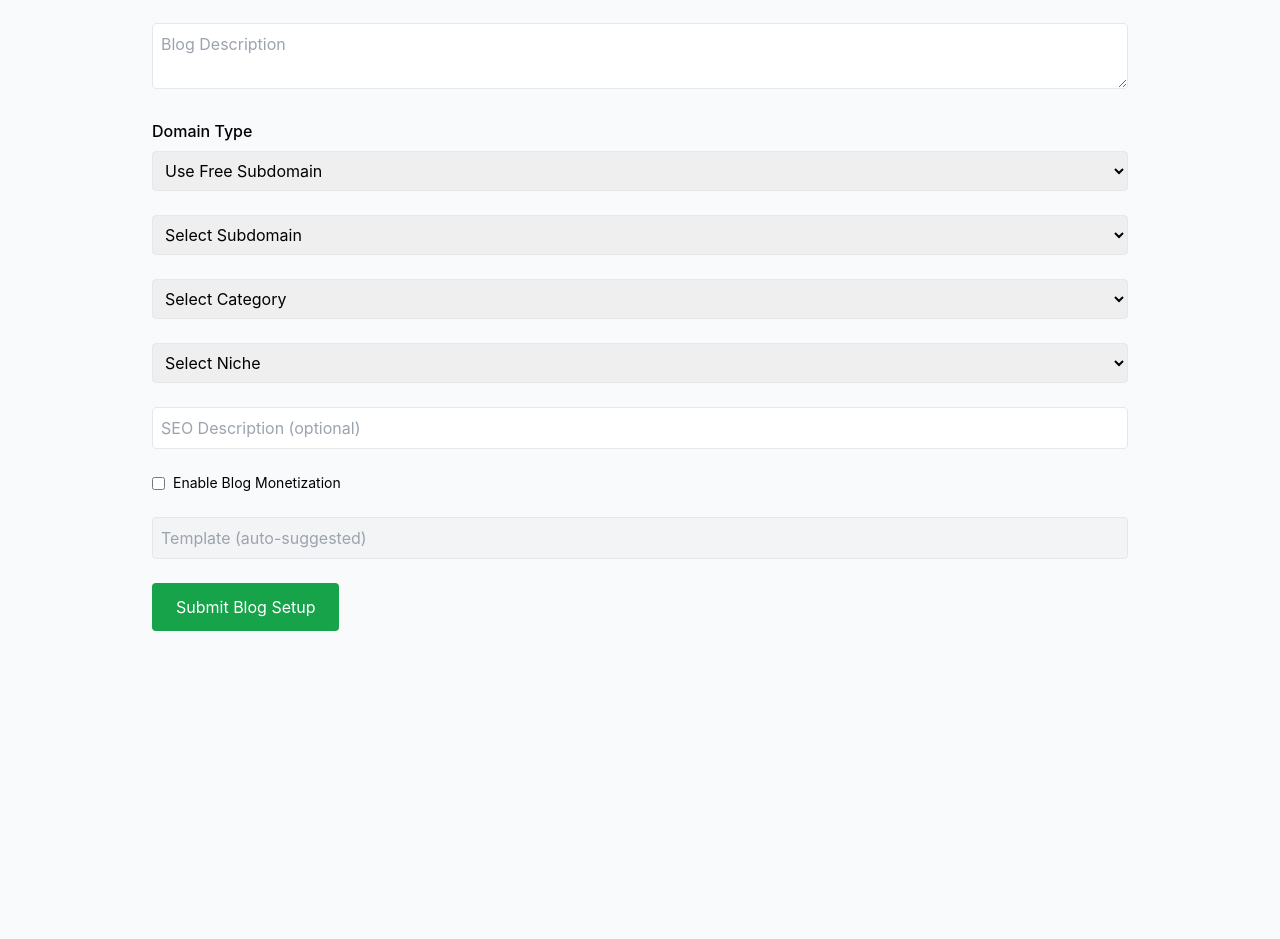
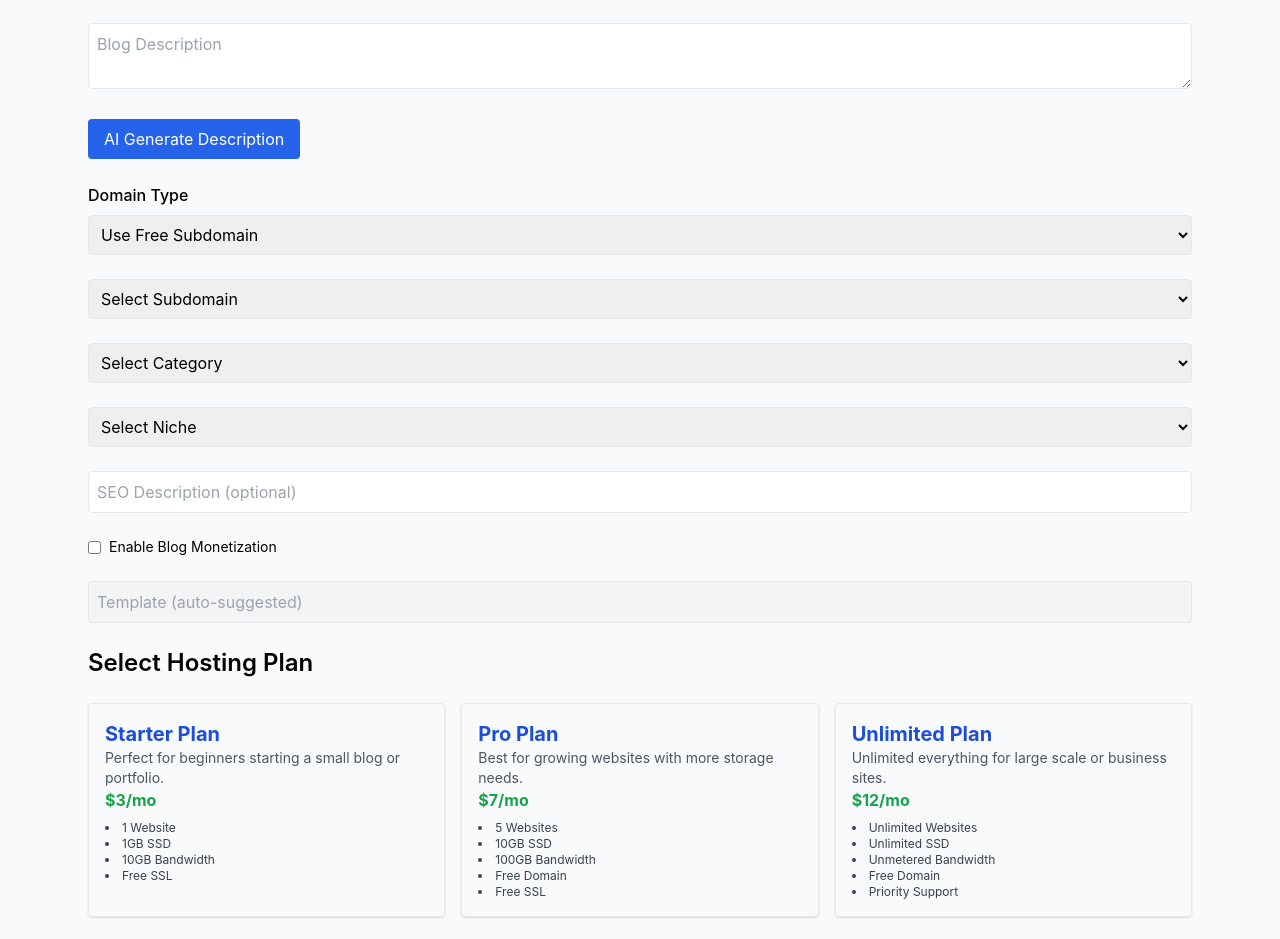
Before and after one commit to cybev1/cybev-frontend, a Next.js app: page /blog/setup in a window 1280 px wide. Shown: the part 223-1162 px from the top of the page. Before the commit the page ends 878 px from the top, so only its background shows below. Built offline with nearby package versions, Linux system fonts and the light colour scheme.

Commit message:
Add files via upload

```diff
--- a/pages/blog/setup.jsx
+++ b/pages/blog/setup.jsx
@@ -2,10 +2,9 @@
 import { useEffect, useState } from 'react';
 
 const categoryNiches = {
-  Christianity: ['Faith', 'Leadership', 'Prayer', 'Evangelism', 'Bible Study', 'Church Growth', 'Christian Living', 'Healing', 'End Times', 'Love', 'Grace', 'Purpose', 'Fellowship', 'Ministry', 'Youth Ministry', 'Worship', 'Miracles', 'Salvation', 'Testimonies', 'Others'],
-  Business: ['Startups', 'Marketing', 'Finance', 'Entrepreneurship', 'Investing', 'E-commerce', 'Branding', 'Sales', 'Leadership', 'Economics', 'HR', 'Strategy', 'Negotiation', 'Growth Hacking', 'Innovation', 'Analytics', 'Budgeting', 'Tax', 'Management', 'Others'],
+  Christianity: ['Faith', 'Leadership', 'Prayer', 'Evangelism', 'Bible Study', 'Church Growth', 'Christian Living', 'Healing', 'End Times', 'Love', 'Grace', 'Purpose', 'Fellowship', 'Ministry', 'Youth Ministry', 'Worship', 'Miracles', 'Salvation', 'Others'],
+  Business: ['Startups', 'Marketing', 'Finance', 'Entrepreneurship', 'Investing', 'E-commerce', 'Branding', 'Sales', 'Leadership', 'Economics', 'HR', 'Strategy', 'Negotiation', 'Growth Hacking', 'Innovation', 'Analytics', 'Budgeting', 'Tax', 'Others'],
   Technology: ['Web Development', 'AI', 'Cloud', 'Cybersecurity', 'DevOps', 'Data Science', 'Mobile Apps', 'Blockchain', 'IoT', 'AR/VR', 'Machine Learning', 'Programming', 'SaaS', 'Startups', 'UX/UI', 'Automation', 'Open Source', 'APIs', 'Networking', 'Others'],
-  // Add more categories and niches if needed
 };
 
 const categoryTemplates = {
@@ -27,9 +26,11 @@ export default function BlogSetup() {
     template: '',
     seo: '',
     monetize: false,
+    hostingPlan: null,
   });
 
-  const [availableSubdomains, setAvailableSubdomains] = useState([
+  const [hostingPlans, setHostingPlans] = useState([]);
+  const [availableSubdomains] = useState([
     'faith.cybev.io',
     'shop.cybev.io',
     'news.cybev.io',
@@ -37,6 +38,15 @@ export default function BlogSetup() {
     'church.cybev.io',
   ]);
   const [niches, setNiches] = useState([]);
+
+  useEffect(() => {
+    async function fetchHostingPlans() {
+      const res = await fetch('/api/hosting/mock-plans');
+      const data = await res.json();
+      setHostingPlans(data);
+    }
+    fetchHostingPlans();
+  }, []);
 
   useEffect(() => {
     if (form.category) {
@@ -53,17 +63,39 @@ export default function BlogSetup() {
     }));
   };
 
+  const handleSelectHosting = (plan) => {
+    setForm(prev => ({ ...prev, hostingPlan: plan }));
+  };
+
   const handleSubmit = () => {
-    console.log('Blog Setup:', form);
-    alert('Blog setup submitted! Check console log.');
+    const blogData = {
+      ...form,
+      finalDomain: form.domainType === 'subdomain'
+        ? form.subdomain
+        : form.domainType === 'existing'
+        ? form.existingDomain
+        : form.newDomain,
+      freeHosting: form.domainType === 'subdomain',
+    };
+
+    console.log('Blog Setup Submitted:', blogData);
+    alert("Blog setup submitted. Check console log for full data.");
+  };
+
+  const generateDescription = () => {
+    setForm(prev => ({
+      ...prev,
+      description: 'Empower your vision with this inspiring blog. Start sharing today!'
+    }));
   };
 
   return (
-    <div className="p-6 max-w-5xl mx-auto space-y-6">
+    <div className="p-6 max-w-6xl mx-auto space-y-6">
       <h1 className="text-3xl font-bold mb-4">Complete Blog Setup</h1>
 
       <input name="title" placeholder="Blog Title" className="border p-2 rounded w-full" onChange={handleChange} />
-      <textarea name="description" placeholder="Blog Description" className="border p-2 rounded w-full" onChange={handleChange} />
+      <textarea name="description" placeholder="Blog Description" className="border p-2 rounded w-full" value={form.description} onChange={handleChange} />
+      <button onClick={generateDescription} className="bg-blue-600 text-white px-4 py-2 rounded">AI Generate Description</button>
 
       <div className="space-y-2">
         <label className="font-medium">Domain Type</label>
@@ -115,7 +147,27 @@ export default function BlogSetup() {
 
       <input name="template" value={form.template} readOnly className="border p-2 rounded w-full bg-gray-100" placeholder="Template (auto-suggested)" />
 
-      <button onClick={handleSubmit} className="bg-green-600 text-white px-6 py-3 rounded hover:bg-green-700">Submit Blog Setup</button>
+      <h2 className="text-2xl font-semibold mt-6">Select Hosting Plan</h2>
+      <div className="grid md:grid-cols-3 gap-4">
+        {hostingPlans.map((plan, i) => (
+          <div
+            key={i}
+            onClick={() => handleSelectHosting(plan)}
+            className={`cursor-pointer border p-4 rounded shadow hover:border-blue-500 ${
+              form.hostingPlan?.name === plan.name ? 'border-blue-600' : ''
+            }`}
+          >
+            <h3 className="text-xl font-bold text-blue-700">{plan.name}</h3>
+            <p className="text-sm text-gray-600">{plan.description}</p>
+            <p className="text-green-600 font-bold">{plan.price}</p>
+            <ul className="text-xs mt-2 text-gray-700 list-disc list-inside">
+              {plan.features.map((f, idx) => <li key={idx}>{f}</li>)}
+            </ul>
+          </div>
+        ))}
+      </div>
+
+      <button onClick={handleSubmit} className="mt-6 bg-green-600 hover:bg-green-700 text-white px-6 py-3 rounded">Submit Blog Setup</button>
     </div>
   );
 }
```
